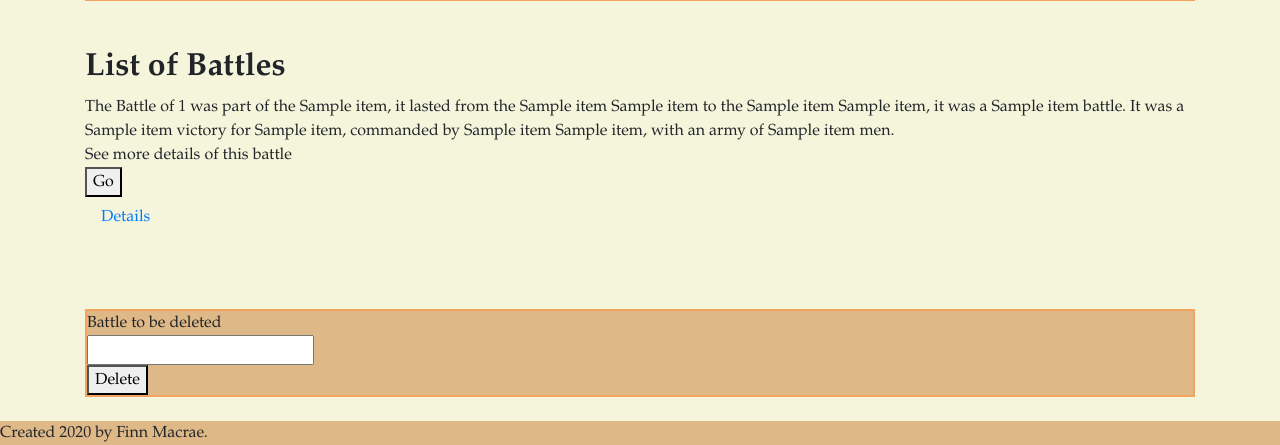
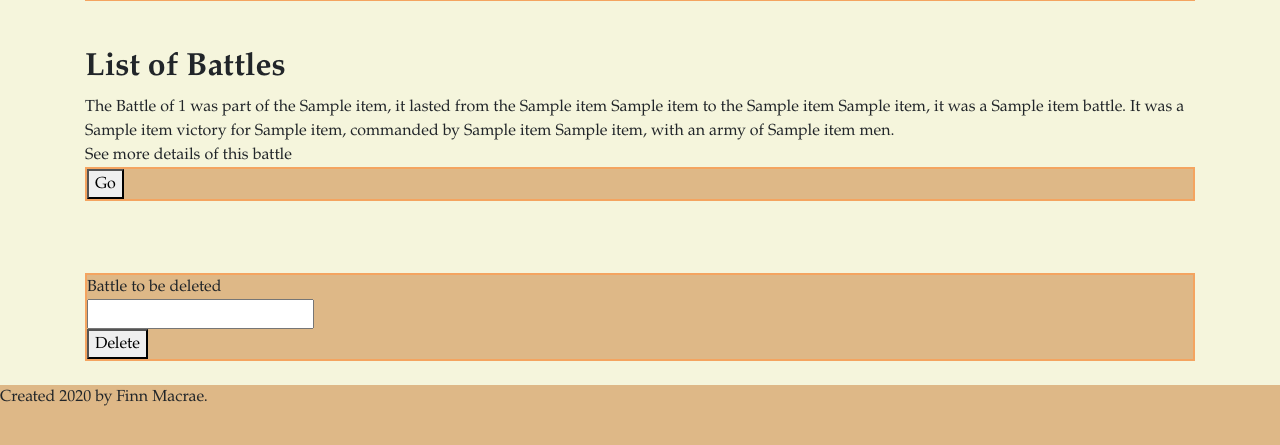
Before and after one commit to Finn969/Project-SFIA-1, a Flask app: template templates/battlespage.html in a window 1280 px wide. Shown: the part 913-1358 px from the top of the page. After the commit the page ends 1319 px from the top, so only its background shows below. Run offline with Flask 2, Linux system fonts and the light colour scheme; the template is opened without the code that fills it: most values are stand-ins (such as "Sample title", 1, 10 or a date in 2020); some libraries are stand-ins or nearby versions.

Commit message:
put battletable link inside a form

```diff
--- a/templates/battlespage.html
+++ b/templates/battlespage.html
@@ -59,8 +59,9 @@ p {font-family: Garamond;}
             <td>with an army of {{item[6]}} men.</td>
             <br>
             See more details of this battle<br>
+            <form action = '/battlestable'>
             <button type = "submit" name = "thisbattle" value = "{{item[0]}}" action = "{{ url_for('battlestable') }}"/>Go</button>
-            <a class="nav-link" name = "thisbattle" value = "{{item[0]}}" href="/battlestable">Details</a>
+           </form>
             <br><br>
         </tr>
         {% endfor %}
```
